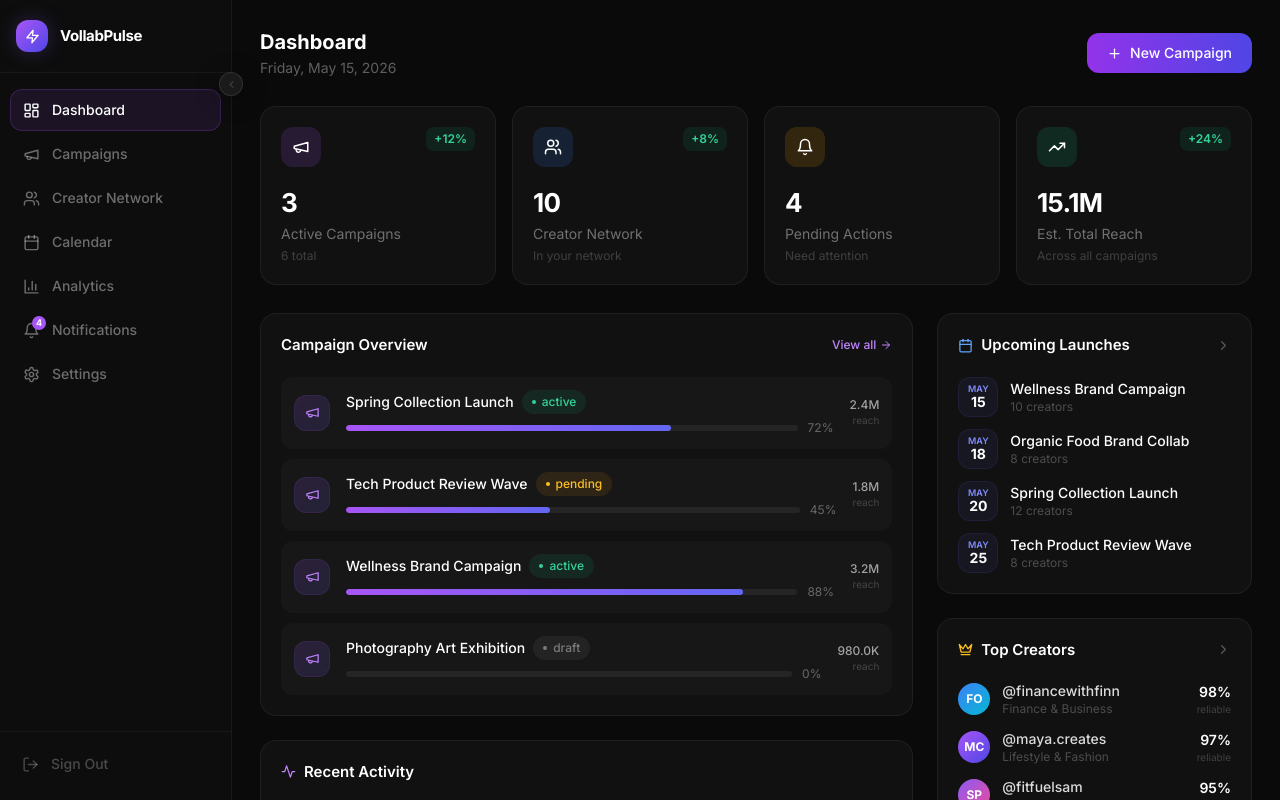
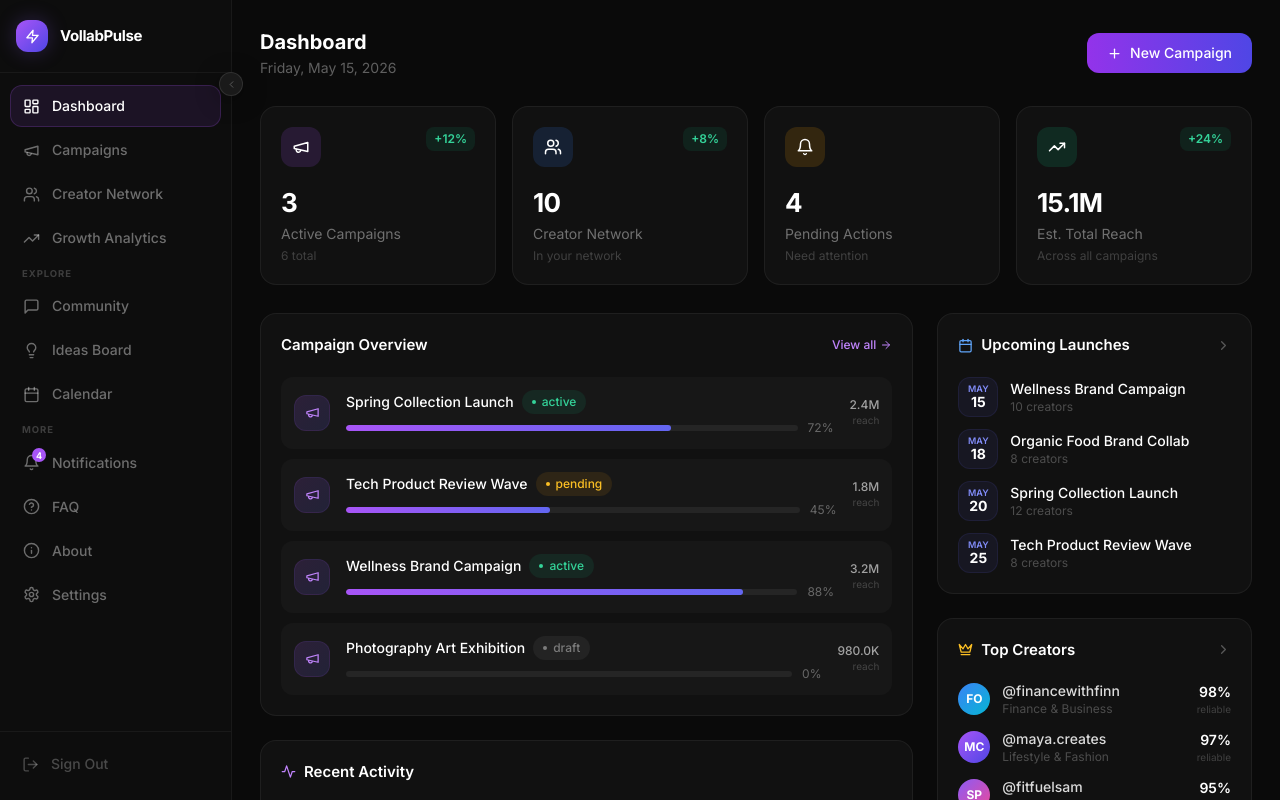
Before and after one commit to YegorCreative/vollabpulse, a React (Vite) app: page /auth in a window 1280 px wide. Both pictures are taken after typing "name@example.com", "Sample123" into the empty fields and a click on the button "Sign In". Built offline with nearby package versions, Linux system fonts and the light colour scheme.

Commit message:
refactor: restructure Sidebar component to group navigation items for better organization

```diff
--- a/src/components/Sidebar.jsx
+++ b/src/components/Sidebar.jsx
@@ -5,24 +5,47 @@ import {
   Megaphone,
   Users,
   Calendar,
-  BarChart3,
+  TrendingUp,
   Bell,
   Settings,
   ChevronLeft,
   ChevronRight,
   Zap,
   LogOut,
+  MessageSquare,
+  Lightbulb,
+  HelpCircle,
+  Info,
 } from 'lucide-react'
 import { useAppStore } from '../store/useAppStore'
 
-const navItems = [
+const navGroups = [
+  {
+    label: null,
+    items: [
       { path: '/', label: 'Dashboard', icon: LayoutDashboard, exact: true },
       { path: '/campaigns', label: 'Campaigns', icon: Megaphone },
       { path: '/network', label: 'Creator Network', icon: Users },
+      { path: '/analytics', label: 'Growth Analytics', icon: TrendingUp },
+    ],
+  },
+  {
+    label: 'Explore',
+    items: [
+      { path: '/community', label: 'Community', icon: MessageSquare },
+      { path: '/ideas', label: 'Ideas Board', icon: Lightbulb },
       { path: '/calendar', label: 'Calendar', icon: Calendar },
-  { path: '/analytics', label: 'Analytics', icon: BarChart3 },
+    ],
+  },
+  {
+    label: 'More',
+    items: [
       { path: '/notifications', label: 'Notifications', icon: Bell, badge: true },
+      { path: '/faq', label: 'FAQ', icon: HelpCircle },
+      { path: '/about', label: 'About', icon: Info },
       { path: '/settings', label: 'Settings', icon: Settings },
+    ],
+  },
 ]
 
 export default function Sidebar({ mobileOpen, onMobileClose }) {
@@ -58,8 +81,28 @@ export default function Sidebar({ mobileOpen, onMobileClose }) {
       </div>
 
       {/* Nav */}
-      <nav className="flex-1 px-2.5 py-4 space-y-0.5 overflow-y-auto overflow-x-hidden no-scrollbar">
-        {navItems.map((item) => {
+      <nav className="flex-1 px-2.5 py-3 overflow-y-auto overflow-x-hidden no-scrollbar">
+        {navGroups.map((group, gi) => (
+          <div key={gi} className={gi > 0 ? 'mt-2' : ''}>
+            {group.label && (
+              <AnimatePresence>
+                {!sidebarCollapsed ? (
+                  <motion.p
+                    initial={{ opacity: 0 }}
+                    animate={{ opacity: 1 }}
+                    exit={{ opacity: 0 }}
+                    transition={{ duration: 0.12 }}
+                    className="text-[9.5px] font-bold text-white/20 uppercase tracking-widest px-3 mb-1 mt-1"
+                  >
+                    {group.label}
+                  </motion.p>
+                ) : (
+                  <div className="border-t border-white/[0.05] my-2" />
+                )}
+              </AnimatePresence>
+            )}
+            <div className="space-y-0.5">
+              {group.items.map((item) => {
                 const active = isActive(item)
                 return (
                   <NavLink key={item.path} to={item.path} onClick={onMobileClose} className="block">
@@ -104,6 +147,9 @@ export default function Sidebar({ mobileOpen, onMobileClose }) {
                   </NavLink>
                 )
               })}
+            </div>
+          </div>
+        ))}
       </nav>
 
       {/* Bottom */}
```
Lines whose indentation alone changed are shown as unchanged.
